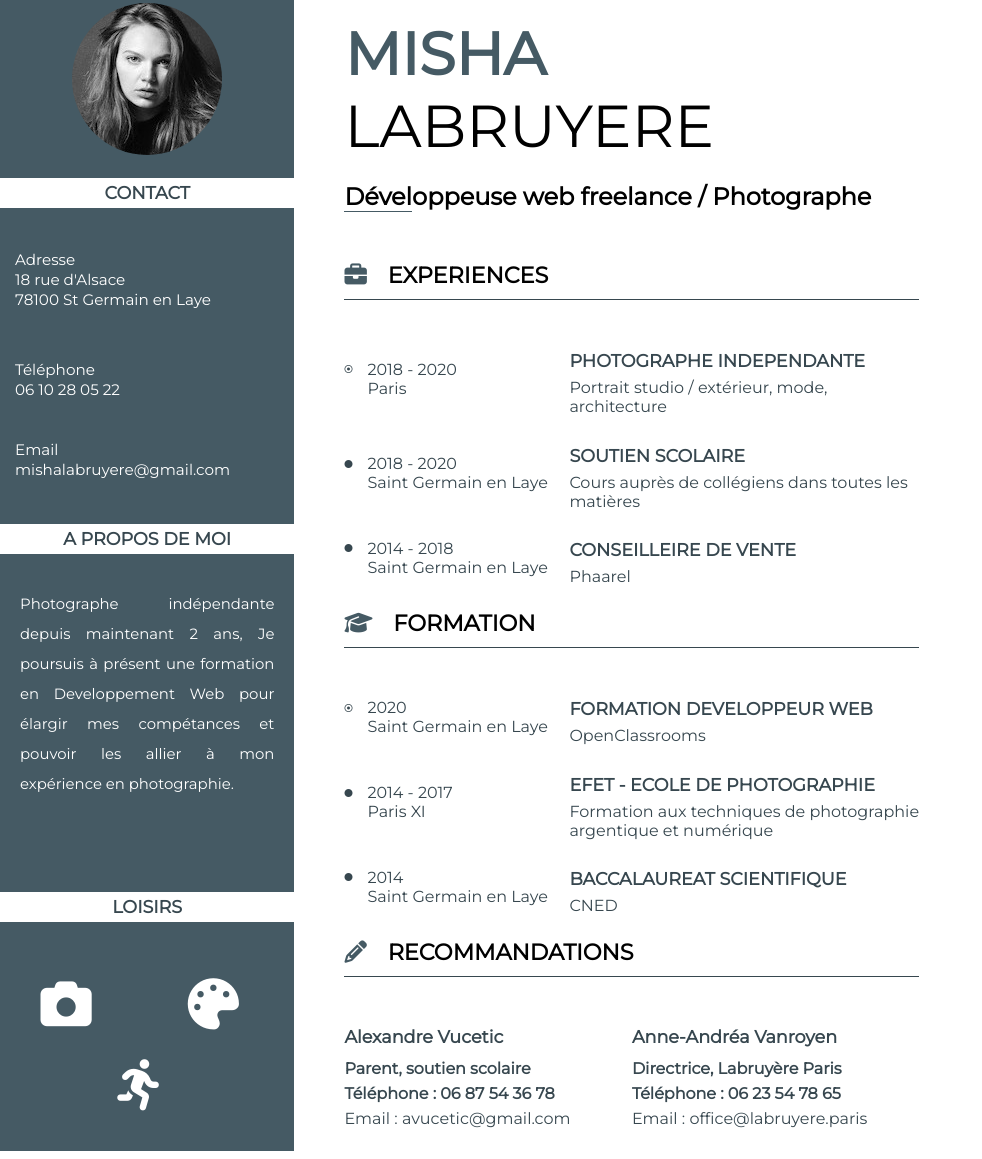
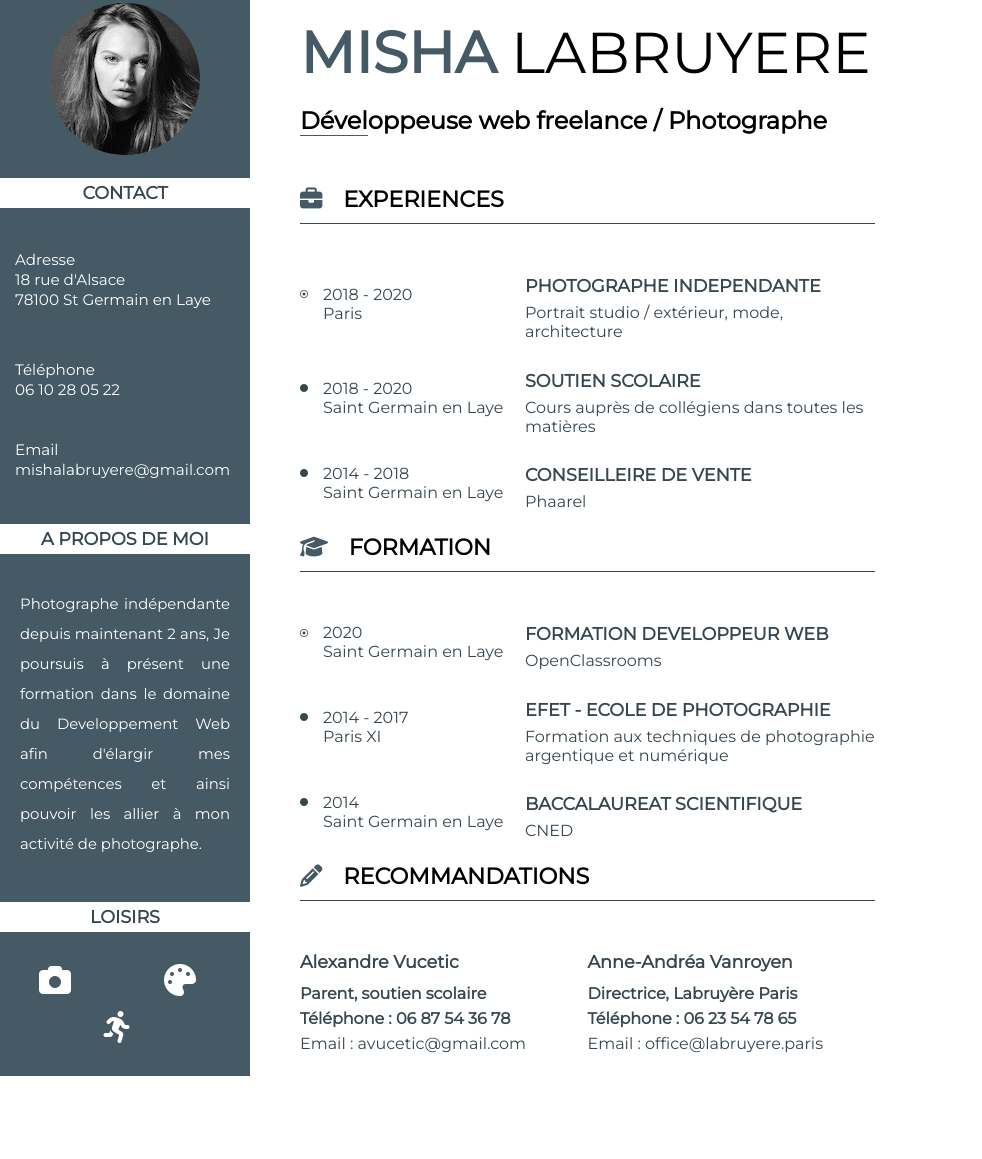
Before and after one commit to Misha-Labruyere/projet2, a plain HTML site: page index.html in a window 1280 px wide. Shown: the part 30-1189 px from the top of the page, without its empty margins (0-982 px from the left). After the commit the page ends 1114 px from the top, so only its background shows below. Drawn offline with Linux system fonts and the light colour scheme.

Commit message:
Finaliser

```diff
--- a/index.html
+++ b/index.html
@@ -45,8 +45,8 @@
                     <h4>A PROPOS DE MOI</h4>
                     <p>
                         Photographe indépendante depuis maintenant 2 ans,
-                        Je poursuis à présent une formation en Developpement Web
-                        pour élargir mes compétances et pouvoir les allier à mon expérience en photographie.
+                        Je poursuis à présent une formation dans le domaine du Developpement Web
+                        afin d'élargir mes compétences et ainsi pouvoir les allier à mon activité de photographe.
                     </p>
 
                 </div>
--- a/style.css
+++ b/style.css
@@ -104,7 +104,7 @@
 
 h1 {
   color: rgb(69, 90, 100);
-  font-size: 3.7em;
+  font-size: 3.6em;
   margin-bottom: 0em;
 }
 
@@ -166,17 +166,13 @@ address {
   font-style: normal;
 }
 
-#description {
-  line-height: 20px;
-}
-
 #mise-en-page {
   display: flex;
   width: 1024px;
 }
 
 #a-propos {
-  max-width: 23vw;
+  max-width: 250px;
   text-align: start;
   background-color: rgb(69, 90, 100);
   color: white;
@@ -251,18 +247,18 @@ i {
 
 .loisirs i {
   color: white;
-  font-size: 3.2em;
+  font-size: 2em;
 }
 
 .photo-art {
   display: flex;
   justify-content: space-around;
-  padding-top: 55px;
+  padding-top: 30px;
 }
 
 .sport {
   text-align: center;
-  padding-top: 30px;
+  padding-top: 15px;
 }
 
 .description p {
@@ -270,7 +266,7 @@ i {
   font-size: 0.93em;
   text-align: justify;
   padding: 20px;
-  min-height: 260px;
+  min-height: 250px;
 }
 
 .adresse-telephone {
@@ -289,7 +285,7 @@ address {
   flex-direction: column;
   white-space: pre-line;
   margin-top: 0px;
-  font-size: 1em;
+  font-size: 0.5em;
   padding-left: 15px;
   font-size: 0.95em;
 }
```
